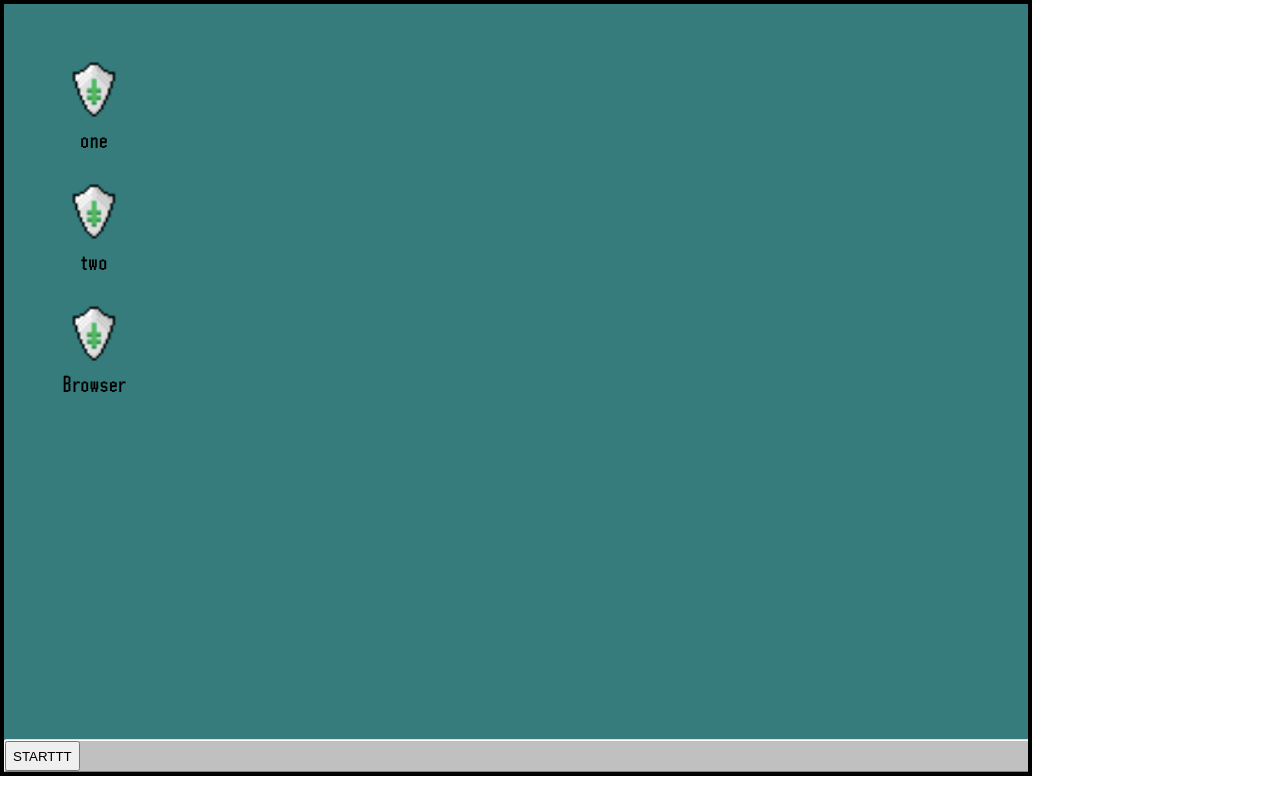
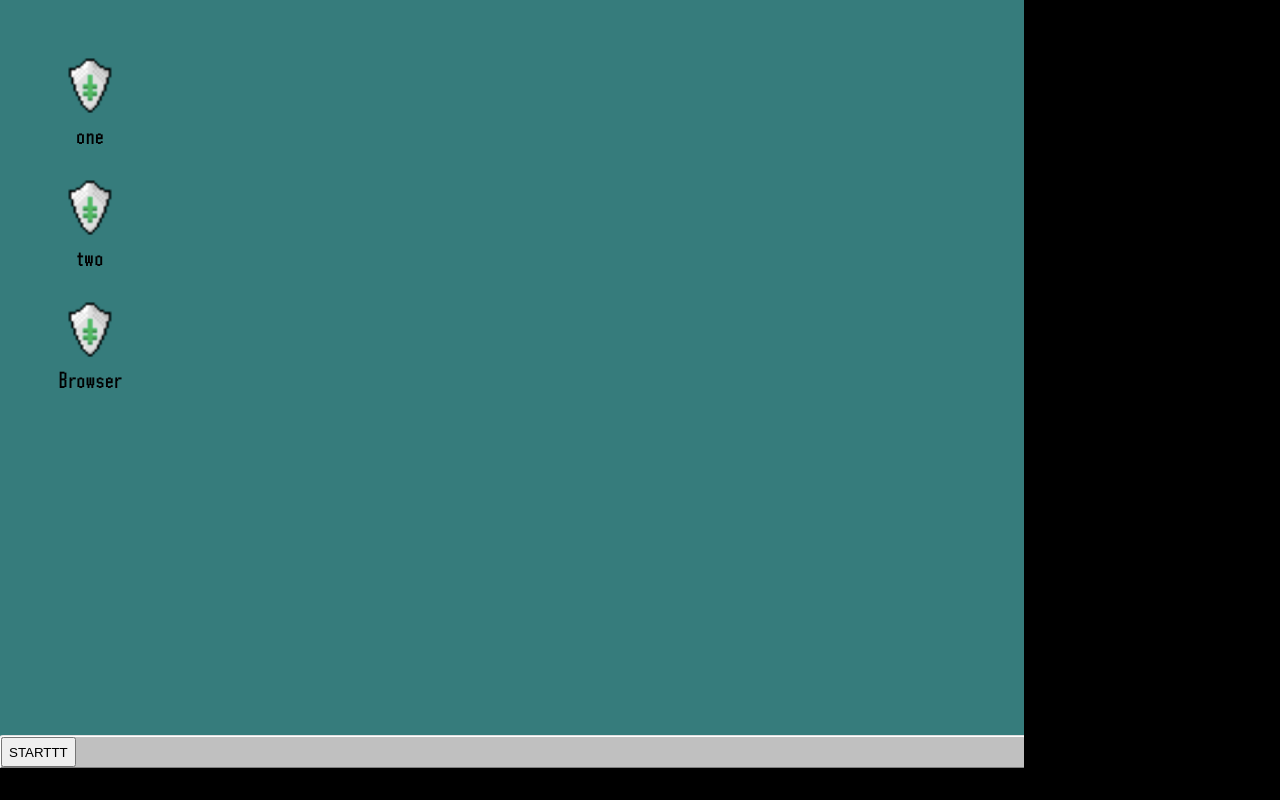
Before and after one commit to bugvevo/angular-KOL, an Angular app: page / in a window 1280 px wide. Built offline with nearby package versions, Linux system fonts and the light colour scheme.

Commit message:
Remove gross border on viewport. Add black background on page.

```diff
--- a/src/app/app.component.scss
+++ b/src/app/app.component.scss
@@ -1,7 +1,6 @@
 
 .desktop {
     background-color: var(--desktopBackground);
-    border: 4px solid black;
     height: 768px;
     position: relative;
     width: 1024px;
--- a/src/styles.scss
+++ b/src/styles.scss
@@ -8,6 +8,7 @@
 html {
     font-family: 'SH Pinscher';
     font-size: 18pt;
+    background-color: black;
 }
 
 body {
```
